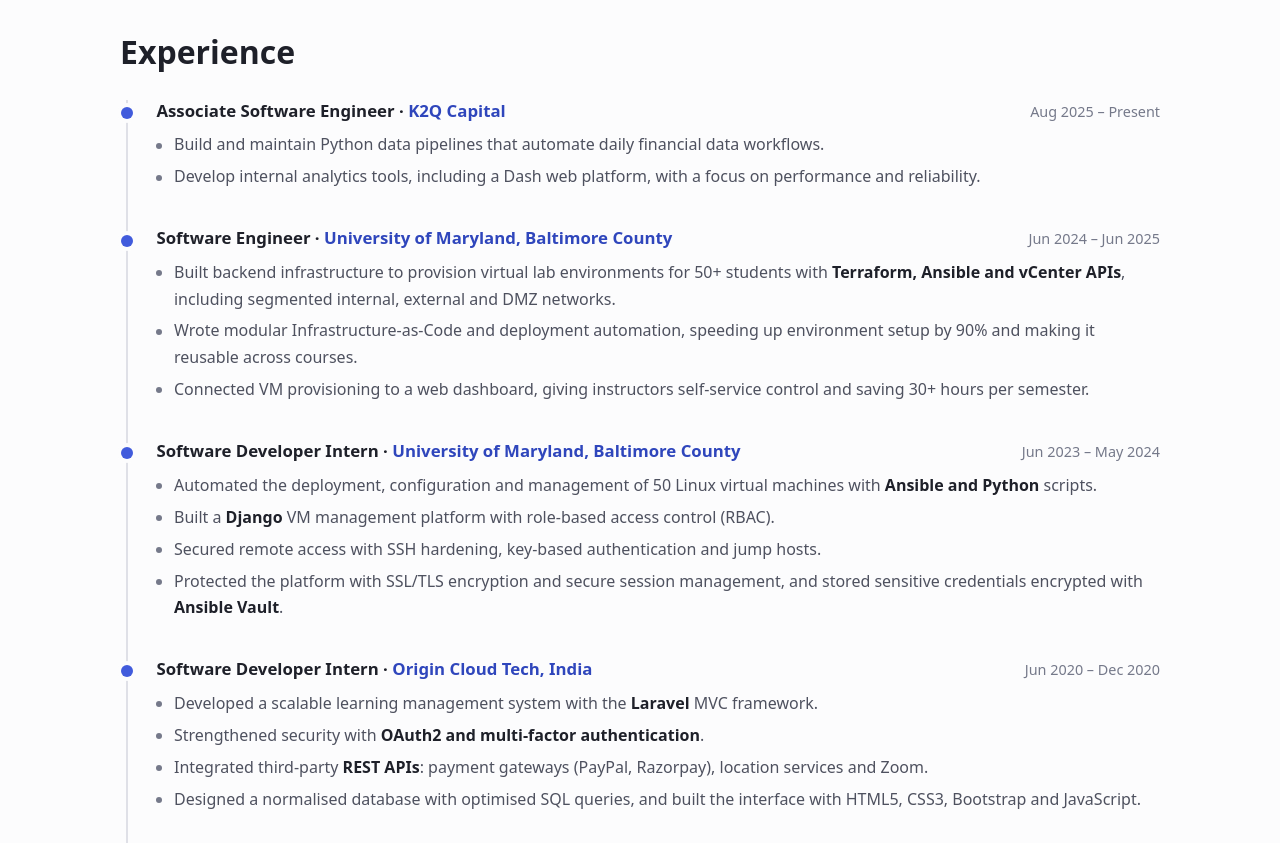
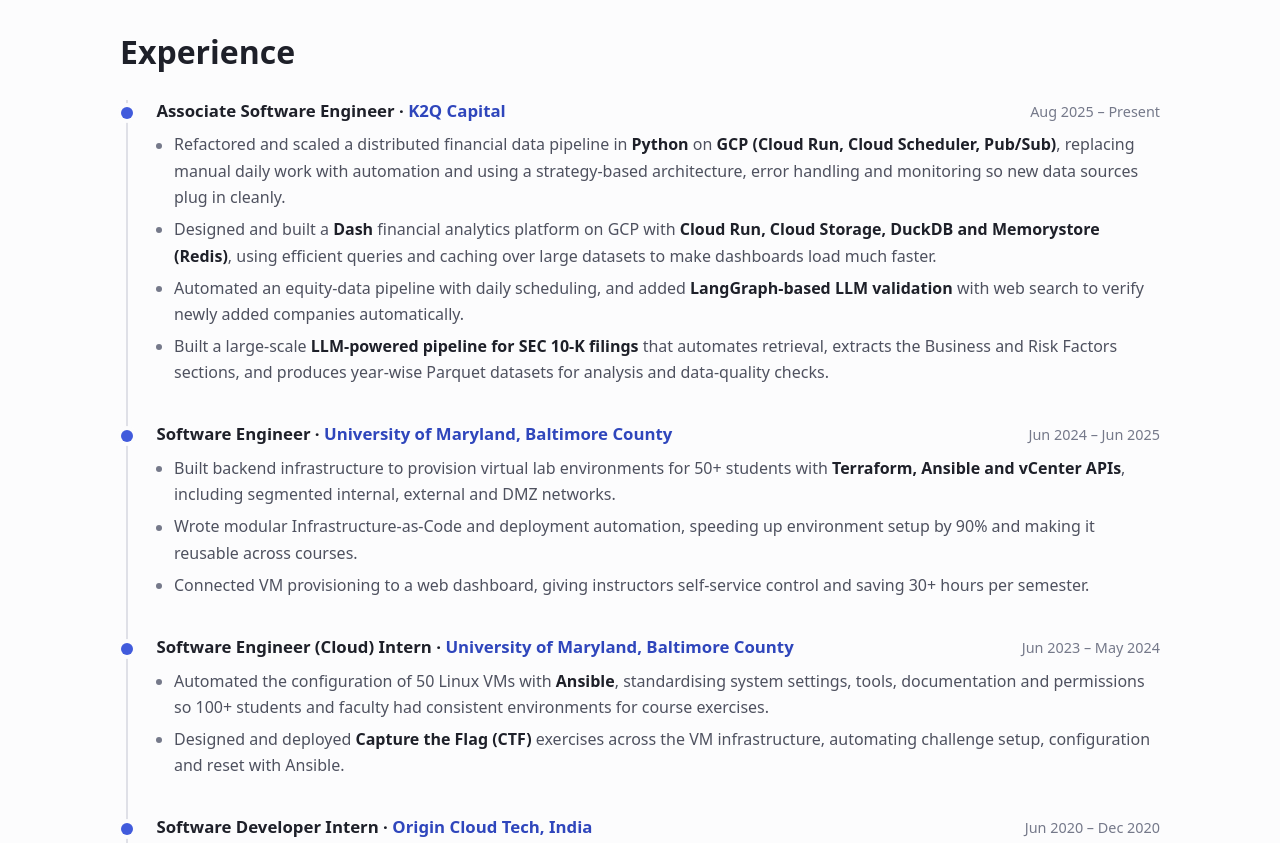
Before and after one commit to bhargavi1poyekar/bhargavi1poyekar.github.io, a plain HTML site: page index.html in a window 1280 px wide. Shown: the part 1100-1943 px from the top of the page. Drawn offline with Linux system fonts and the light colour scheme.

Commit message:
Experience: K2Q and UMBC intern details from resume

```diff
--- a/index.html
+++ b/index.html
@@ -110,8 +110,10 @@
             <p class="timeline__date">Aug 2025 – Present</p>
           </div>
           <ul>
-            <li>Build and maintain Python data pipelines that automate daily financial data workflows.</li>
-            <li>Develop internal analytics tools, including a Dash web platform, with a focus on performance and reliability.</li>
+            <li>Refactored and scaled a distributed financial data pipeline in <strong>Python</strong> on <strong>GCP (Cloud Run, Cloud Scheduler, Pub/Sub)</strong>, replacing manual daily work with automation and using a strategy-based architecture, error handling and monitoring so new data sources plug in cleanly.</li>
+            <li>Designed and built a <strong>Dash</strong> financial analytics platform on GCP with <strong>Cloud Run, Cloud Storage, DuckDB and Memorystore (Redis)</strong>, using efficient queries and caching over large datasets to make dashboards load much faster.</li>
+            <li>Automated an equity-data pipeline with daily scheduling, and added <strong>LangGraph-based LLM validation</strong> with web search to verify newly added companies automatically.</li>
+            <li>Built a large-scale <strong>LLM-powered pipeline for SEC 10-K filings</strong> that automates retrieval, extracts the Business and Risk Factors sections, and produces year-wise Parquet datasets for analysis and data-quality checks.</li>
           </ul>
         </li>
         <li class="timeline__item">
@@ -127,14 +129,12 @@
         </li>
         <li class="timeline__item">
           <div class="timeline__head">
-            <h3>Software Developer Intern · <span>University of Maryland, Baltimore County</span></h3>
+            <h3>Software Engineer (Cloud) Intern · <span>University of Maryland, Baltimore County</span></h3>
             <p class="timeline__date">Jun 2023 – May 2024</p>
           </div>
           <ul>
-            <li>Automated the deployment, configuration and management of 50 Linux virtual machines with <strong>Ansible and Python</strong> scripts.</li>
-            <li>Built a <strong>Django</strong> VM management platform with role-based access control (RBAC).</li>
-            <li>Secured remote access with SSH hardening, key-based authentication and jump hosts.</li>
-            <li>Protected the platform with SSL/TLS encryption and secure session management, and stored sensitive credentials encrypted with <strong>Ansible Vault</strong>.</li>
+            <li>Automated the configuration of 50 Linux VMs with <strong>Ansible</strong>, standardising system settings, tools, documentation and permissions so 100+ students and faculty had consistent environments for course exercises.</li>
+            <li>Designed and deployed <strong>Capture the Flag (CTF)</strong> exercises across the VM infrastructure, automating challenge setup, configuration and reset with Ansible.</li>
           </ul>
         </li>
         <li class="timeline__item">
```
